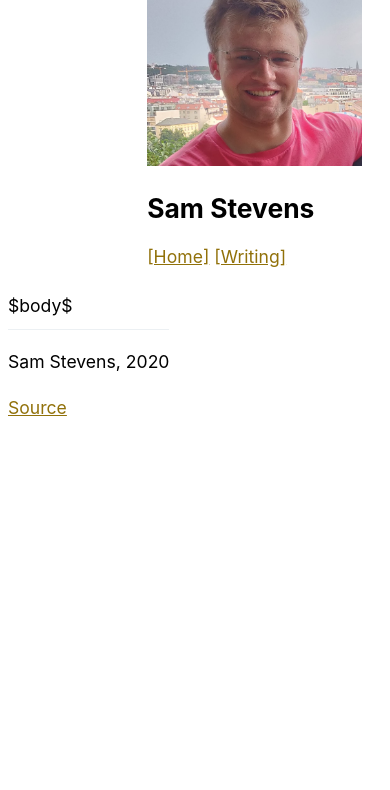
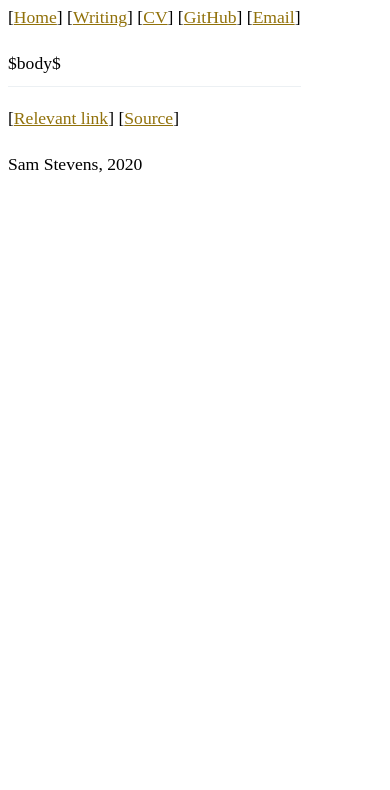
Before and after one commit to samuelstevens/personal-website, a plain HTML site: page template.html in a window 390 px wide. Shown: the part 105-895 px from the top of the page. After the commit the page ends 844 px from the top, so only its background shows below. Drawn offline with Linux system fonts and the light colour scheme.

```diff
--- a/css/site.css
+++ b/css/site.css
@@ -5,9 +5,7 @@
   --nice-gray: rgb(236, 240, 243);
   --main-width: 70ch;
   font-size: 1.1em;
-  font-family: -apple-system, BlinkMacSystemFont, "Segoe UI", Roboto, Oxygen,
-    Ubuntu, Cantarell, "Open Sans", "Helvetica Neue", sans-serif;
-  /* font-family: Athelas, serif; */
+  font-family: Calluna, Athelas, serif;
 }
 
 html {
@@ -47,7 +45,7 @@ figcaption {
 
 main {
   margin: 0 auto;
-  max-width: min(80%, var(--main-width));
+  max-width: var(--main-width);
   text-rendering: optimizeLegibility;
   -webkit-font-smoothing: antialiased;
   -moz-osx-font-smoothing: grayscale;
@@ -57,31 +55,25 @@ main {
 }
 
 main h1:nth-child(1) {
+  /* Makes the first h1 in each page have 0 upper margin*/
   margin-top: 0;
 }
 
 aside {
   float: left;
   width: calc((100% - var(--main-width)) / 2);
-  padding: 0 8px 8px 8px;
-}
-
-@media screen and (max-width: 800px) {
-  aside {
-    width: 100%;
-  }
-  #sidebar > img {
-    display: inline;
-  }
-  #sidebar {
-    max-width: 100%;
-    margin: 0 auto;
-  }
+  padding: 0 4px 4px 4px;
 }
 
 #sidebar {
-  max-width: 60%;
+  max-width: 192px;
   margin: 0 12px 0 auto;
+}
+
+@media only screen and (max-width: 800px) {
+  aside {
+    display: none;
+  }
 }
 
 *::selection,
@@ -117,6 +109,7 @@ p > code {
 
 ul,
 ol {
+  margin: 0;
   padding-left: 20px;
 }
 
@@ -143,3 +136,8 @@ sup {
   width: 80%;
   border-bottom: 1px solid var(--nice-gray);
 }
+
+#news-items {
+  max-height: 200px;
+  overflow-y: scroll;
+}
--- a/template.html
+++ b/template.html
@@ -7,7 +7,7 @@
   <meta charset="utf-8" />
   <meta name="description" content="$abstract$" />
   <meta name="keywords" content="$for(keywords)$$keywords$$sep$, $endfor$" />
-  <title>$title$</title>
+  <title>Behold: $title$</title>
   $for(metatags)$$metatags$$sep$ $endfor$
 </head>
 
@@ -15,20 +15,26 @@
   <aside>
     <div id="sidebar">
       <img src="/images/me.jpeg" />
-      <h1>Sam Stevens</h1>
-      <p><a href="/">[Home]</a> <a href="/writing">[Writing]</a></p>
+      <p>Sam Stevens</p>
     </div>
   </aside>
   <main>
+    <header>
+      <h1>Behold, My Stuff</h1>
+      <p>
+        [<a href="/">Home</a>]
+        [<a href="/writing">Writing</a>]
+        [<a href="/cv.pdf">CV</a>]
+        [<a href="https://github.com/samuelstevens">GitHub</a>]
+        [<a href="mailto:samuel.robert.stevens@gmail.com">Email</a>]
+      </p>
+    </header>
     <article>
       <!-- Must be unindented to prevent code indentation being broken -->
-      $body$
+$body$
       <hr />
-      <!-- <p>[<a href="https://www.youtube.com/watch?v=SHbS9tYFpcQ">Relevant link</a>]</p> -->
+      <p>[<a href="https://www.youtube-nocookie.com/embed/SHbS9tYFpcQ">Relevant link</a>] [<a href="https://github.com/samuelstevens/personal-website">Source</a>]</p>
       <p>Sam Stevens, 2020</p>
-      <p>
-        <a href="https://github.com/samuelstevens/personal-website">Source</a>
-      </p>
     </article>
   </main>
   <script src="/js/instantclick.min.js" data-no-instant></script>
```
Also changed, not shown: distraction.html (+8 -3 lines), 13 other files.
